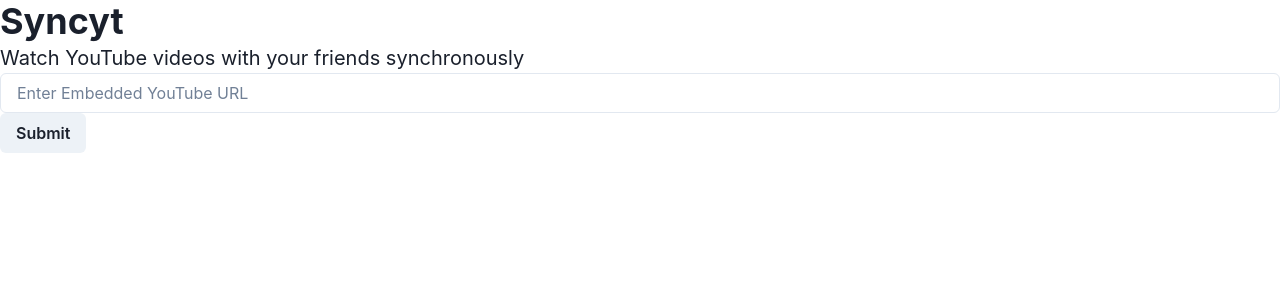
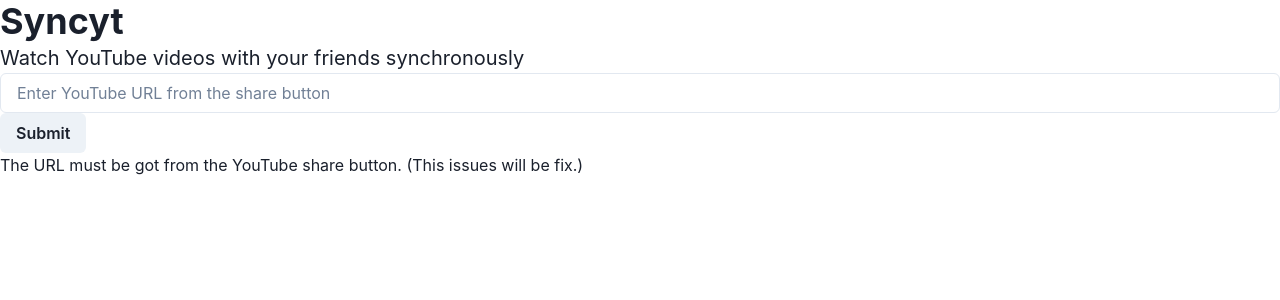
Before and after one commit to anosatsuk124/syncyt, a React (Vite) app in the folder frontend/: page / in a window 1280 px wide. Shown: the top 300 px of the page. Built offline with nearby package versions, Linux system fonts and the light colour scheme.

Commit message:
[Close #2] Implemented a temporally resolution.

```diff
--- a/frontend/src/App.tsx
+++ b/frontend/src/App.tsx
@@ -3,6 +3,7 @@
 import { playerOptsAtom } from './states/atoms';
 import { PlayerOpts } from './states/types';
 import { useAtom } from 'jotai';
+import { getEmbeddedYoutubeUrl } from './api/youtube';
 
 const InputEmbeddedYouTubeUrl = () => {
     const [optsJotai, setOptsJotai] = useAtom(playerOptsAtom);
@@ -11,9 +12,9 @@
     return (
         <Box>
             <Input
-                value={opts.embeddedUrl}
-                onChange={(e) => setOpts({ embeddedUrl: e.target.value })}
-                placeholder="Enter Embedded YouTube URL"
+                value={opts.url}
+                onChange={(e) => setOpts({ url: e.target.value })}
+                placeholder="Enter YouTube URL from the share button"
             />
             <Button onClick={() => setOptsJotai(opts)}>Submit</Button>
         </Box>
@@ -29,10 +30,21 @@
 
 const createPlayer = (playerOpts: PlayerOpts): Player => {
     const iframeRef = createRef<HTMLIFrameElement>();
-    const playerElement = (
-        <iframe src={playerOpts.embeddedUrl} ref={iframeRef} />
-    );
-    return { iframeRef, playerElement };
+
+    try {
+        const embeddedUrl = getEmbeddedYoutubeUrl(playerOpts.url);
+
+        const playerElement = <iframe src={embeddedUrl} ref={iframeRef} />;
+        return { iframeRef, playerElement };
+    } catch {
+        const errorMessages = (
+            <Text>
+                The URL must be got from the YouTube share button. (This issues
+                will be fix.)
+            </Text>
+        );
+        return { iframeRef, playerElement: errorMessages };
+    }
 };
 
 interface RenderPlayerProps {
--- /dev/null
+++ b/frontend/src/api/youtube.ts
@@ -0,0 +1,14 @@
+const getYoutubeIdFromUrl = (url: string): string | null => {
+    // FIXME: This is a hacky way to get the youtube id from the url. Should it be implemented using Google Search APIs?
+    const regex = /https:\/\/youtu\.be\/([a-zA-Z0-9_-]+)/;
+    const id = url.match(regex);
+    return id ? id[1] : null;
+};
+
+export const getEmbeddedYoutubeUrl = (url: string): string => {
+    const youtubeId = getYoutubeIdFromUrl(url);
+    if (youtubeId === null) {
+        throw new Error(`Invalid youtube url: ${url}`);
+    }
+    return `https://www.youtube.com/embed/${youtubeId}`;
+};
--- a/frontend/src/states/types.ts
+++ b/frontend/src/states/types.ts
@@ -1,3 +1,3 @@
 export interface PlayerOpts {
-    embeddedUrl: string;
+    url: string;
 }
```
